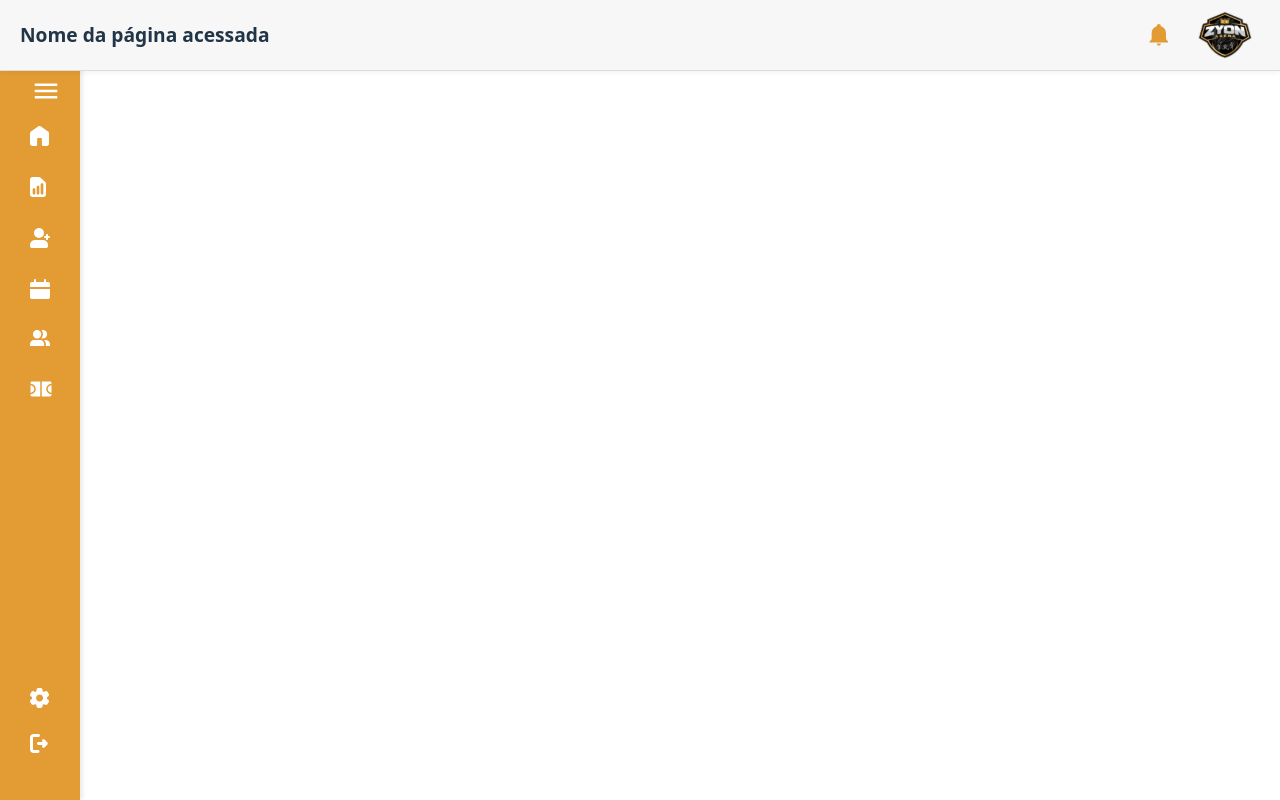
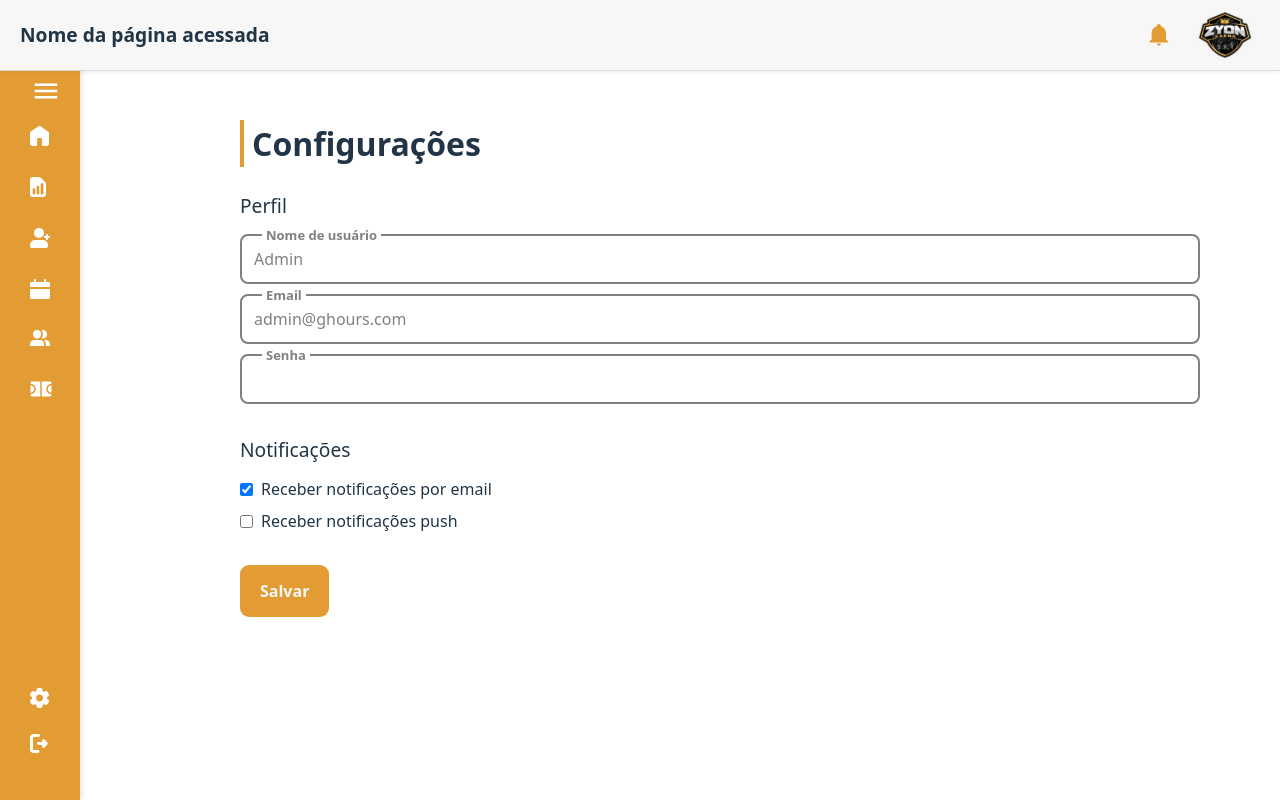
Before and after one commit to soouzaana/Ghours, a Vue app: page /configuracoes in a window 1280 px wide. Built offline with nearby package versions, Linux system fonts and the light colour scheme.

Commit message:
feat: add Settings component with user configuration options :sparkles:

```diff
--- a/src/components/Section/Agendamentos/Agendamento.vue
+++ b/src/components/Section/Agendamentos/Agendamento.vue
@@ -96,6 +96,7 @@ const filteredAgendamentos = computed(() =>
 <style scoped>
 .main-title {
   margin-bottom: 1.5rem;
+  font-weight: 600;
 }
 
 .main-title::before {
--- a/src/components/Section/Clientes/Clientes.vue
+++ b/src/components/Section/Clientes/Clientes.vue
@@ -110,6 +110,7 @@ function deleteCliente(cliente: any) {
 <style scoped>
 .main-title {
   margin-bottom: 1.5rem;
+  font-weight: 600;
 }
 
 .main-title::before {
--- a/src/components/Section/Funcionarios/Funcionarios.vue
+++ b/src/components/Section/Funcionarios/Funcionarios.vue
@@ -116,6 +116,7 @@ function deleteFuncionario(funcionario: any) {
 <style scoped>
 .main-title {
   margin-bottom: 1.5rem;
+  font-weight: 600;
 }
 
 .main-title::before {
--- /dev/null
+++ b/src/components/Section/Settings/Settings.vue
@@ -0,0 +1,101 @@
+<script setup lang="ts">
+import { ref } from "vue";
+import TextField from "../../VV/TextField.vue";
+import ButtonDefault from "../../UI/Button/Default/Default.vue";
+
+const username = ref("Admin");
+const email = ref("admin@ghours.com");
+const password = ref("");
+
+const notifications = ref({
+  email: true,
+  push: false,
+});
+
+const saveSettings = () => {
+  console.log("Salvando configurações:", {
+    username: username.value,
+    email: email.value,
+    password: password.value,
+    notifications: notifications.value,
+  });
+  alert("Configurações salvas!");
+};
+</script>
+
+<template>
+  <div class="settings-container">
+    <p class="main-title">Configurações</p>
+
+    <section class="section">
+      <h2>Perfil</h2>
+      <TextField v-model="username" label="Nome de usuário" class="mb-3" />
+      <TextField v-model="email" label="Email" class="mb-3" />
+      <TextField
+        v-model="password"
+        label="Senha"
+        type="password"
+        class="mb-3"
+      />
+    </section>
+
+    <section class="section">
+      <h2>Notificações</h2>
+      <label class="checkbox">
+        <input type="checkbox" v-model="notifications.email" />
+        Receber notificações por email
+      </label>
+      <label class="checkbox">
+        <input type="checkbox" v-model="notifications.push" />
+        Receber notificações push
+      </label>
+    </section>
+
+    <div class="actions">
+      <ButtonDefault @click="saveSettings">Salvar</ButtonDefault>
+    </div>
+  </div>
+</template>
+
+<style scoped>
+.main-title {
+  font-size: 2rem;
+  font-weight: 600;
+  margin-bottom: 1.5rem;
+}
+
+.main-title::before {
+  content: "";
+  width: 8px;
+  height: 100%;
+  border: 2px solid #e39b34;
+  margin-right: 0.5rem;
+}
+
+.section {
+  margin-bottom: 2rem;
+}
+
+.section h2 {
+  font-size: 1.2rem;
+  font-weight: 500;
+  margin-bottom: 0.8rem;
+}
+
+.mb-3 {
+  margin-bottom: 10px;
+}
+
+.checkbox {
+  display: flex;
+  align-items: center;
+  gap: 0.5rem;
+  margin-bottom: 0.5rem;
+}
+
+.actions {
+  margin-top: 1rem;
+  display: flex;
+  justify-content: flex-start;
+}
+</style>
--- a/src/router/index.ts
+++ b/src/router/index.ts
@@ -5,6 +5,7 @@ import Relatorios from "../components/Section/Relatorios/Relatorios.vue";
 import Clientes from "../components/Section/Clientes/Clientes.vue";
 import Funcionarios from "../components/Section/Funcionarios/Funcionarios.vue";
 import Quadras from "../components/Section/Quadras/Quadras.vue";
+import Settings from "../components/Section/Settings/Settings.vue";
 import path from "path";
 
 const routes = [
@@ -14,6 +15,7 @@ const routes = [
   { path: "/agendamentos", component: Agendamentos },
   { path: "/funcionarios", component: Funcionarios },
   { path: "/quadras", component: Quadras },
+  { path: "/configuracoes", component: Settings },
 ];
 
 const router = createRouter({
```
